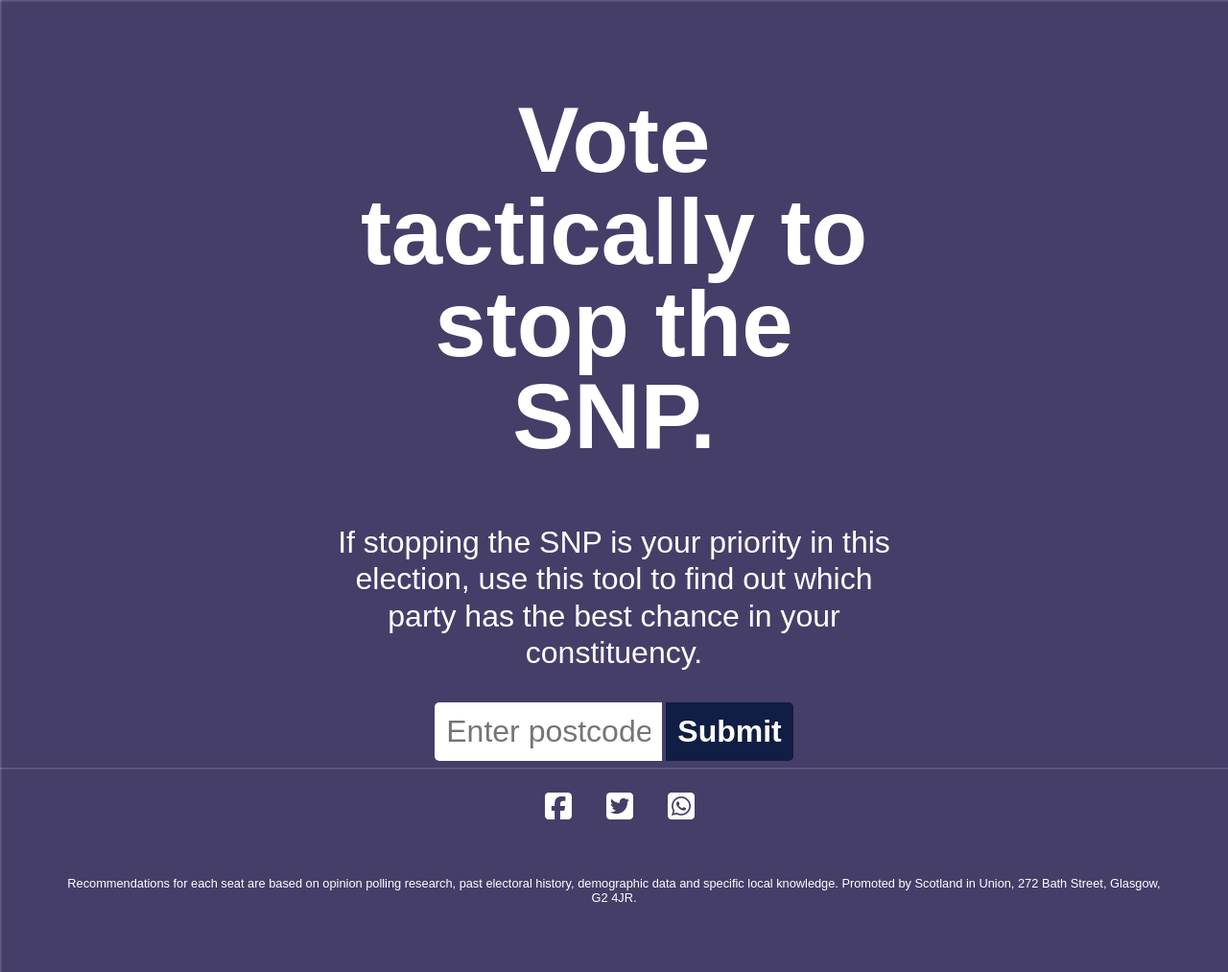
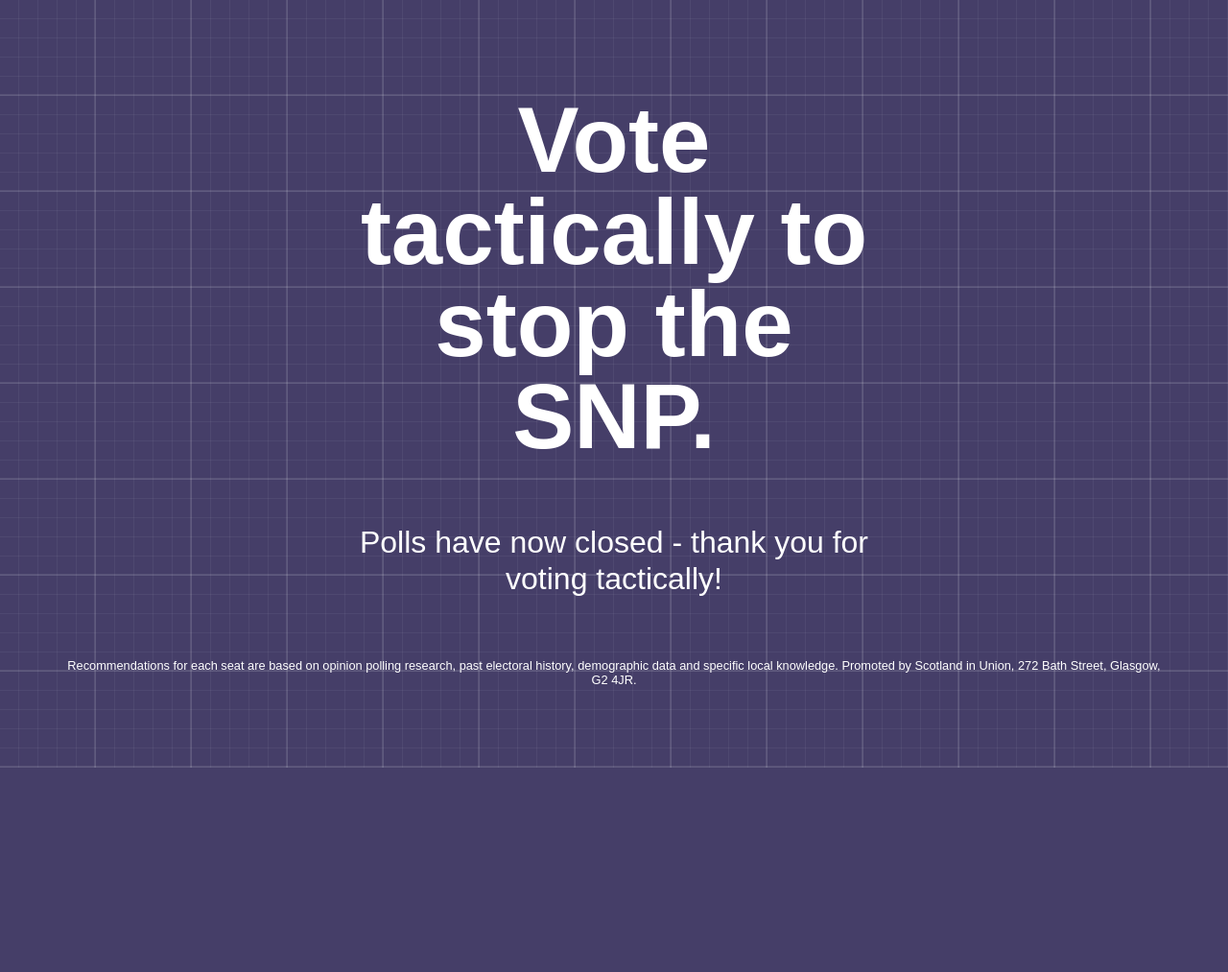
Before and after one commit to MPReportCard/TacticalVoteScotland, a plain HTML site: page index.html in a window 1280 px wide. Shown: the whole page at 96% size. After the commit the page ends 800 px from the top, so only its background shows below. Drawn offline with nearby package versions, Linux system fonts and the light colour scheme; a web font is replaced by a local one.

Commit message:
Update index.html

```diff
--- a/index.html
+++ b/index.html
@@ -72,9 +72,9 @@
 
   <div id="splash">
     <h1>Vote tactically to stop the SNP.</h1>
-    <h2>If stopping the SNP is your priority in this election, use this tool to find out which party has the best chance in your constituency.</h2>
+    <h2>Polls have now closed - thank you for voting tactically!</h2>
 
-  <div id="form">
+  <div id="form" style="display: none;">
     <form name="postcode" id="postcode" method="POST" action="https://api.sheetmonkey.io/form/mytAAbzhMzzXxpudhbMBs6">
       <p id="error"></p>
       <input type="text" name="postcode" minlength="5" maxlength="8" placeholder="Enter postcode" required ><a href="#localData">
@@ -83,7 +83,7 @@
     <h1 id="loading">Loading...</h1>
   </div>
   </div>
-  <div class="flex-container" id="socials">
+  <div class="flex-container" id="socials" style="display: none;">
     <a id="fbLink" href="https://www.facebook.com/sharer/sharer.php?u=https%3A//tacticalvotescotland.uk/" target="_blank"><button id="fbButton"><i class="fa-brands fa-square-facebook"></i></button></a>
     <a id="twtLink" href="https://twitter.com/intent/tweet?text=Want%20to%20stop%20the%20SNP%20at%20%23GE2024?%20Use%20this%20tool%20to%20find%20out%20which%20party%20has%20the%20best%20chance%20in%20your%20constituency%20%F0%9F%97%B3%EF%B8%8F%20https%3A//tacticalvotescotland.uk" target="_blank"><button id="twtButton"><i class="fa-brands fa-square-twitter"></i></button></a>
     <a id="waLink" href="https://api.whatsapp.com/send?text=Want%20to%20stop%20the%20SNP%3F%20Use%20this%20tool%20to%20find%20out%20which%20party%20has%20the%20best%20chance%20in%20your%20constituency%20%F0%9F%97%B3%EF%B8%8F%20https%3A%2F%2Ftacticalvotescotland.uk" target="_blank"><button id="waButton"><i class="fa-brands fa-square-whatsapp"></i></button></a>
```
